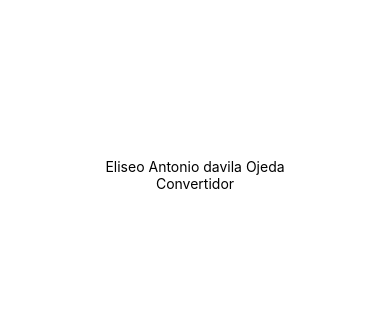
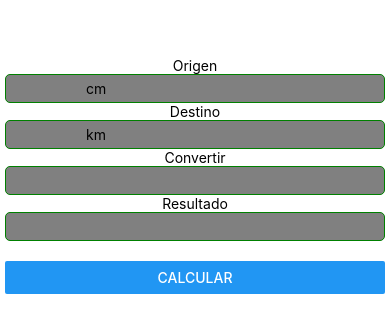
Before and after one commit to Davila99/convertidorConReact, a React Native app: screen / in a window 390 px wide. Shown: the part 247-580 px from the top of the page. Built offline with nearby package versions, Linux system fonts and the light colour scheme.

Commit message:
Editando el componente Convertidor de la aplicacion Convertidor

```diff
--- a/App.tsx
+++ b/App.tsx
@@ -7,7 +7,7 @@ import { Convertidor } from './src/components/Convertidor';
 export default function App() {
   return (
     <View style={styles.container}>
-      <Text>Eliseo Antonio davila Ojeda</Text>
+
       <Convertidor/>
       <StatusBar style="auto" />
     </View>
--- a/src/components/Convertidor.tsx
+++ b/src/components/Convertidor.tsx
@@ -1,11 +1,92 @@
-import React from 'react'
+import React,{useState} from 'react'
 
-import { View, Text } from 'react-native'
+
+import { View, Text, TextInput, StyleSheet, Button, Alert } from 'react-native'
 
 export const Convertidor = () => {
+    const [origin, setOrigin] = useState('cm')
+
+    const handleChangeOrigin = (texto:string) =>{
+        setOrigin(texto)
+    }
+
+    const [destino,setDestino] =useState('km')
+
+    const handleChangeDestino =(texto:string) =>{
+        setDestino(texto)
+    }
+
+    const [convertir,setConvertir] =useState('')
+
+    const handleChangeConvertir=(texto:string) =>{
+        setConvertir(texto)
+    }
+
+    const [resultado,setResultado] =useState('')
+
+    const handleChangeResultado=(texto:string)=>{
+
+    }
+
     return (
         <View>
-            <Text>Convertidor</Text>
+            <Text style={styles.texto}> Origen </Text>
+            <TextInput
+            style={styles.input}
+            defaultValue={origin}
+            maxLength={2}
+            onChangeText={(text)=> handleChangeOrigin(text)}
+
+             />
+            <Text style={styles.texto}> Destino </Text>
+            <TextInput
+            style={styles.input}
+            defaultValue={destino}
+            maxLength={2}
+            onChangeText={(text)=> handleChangeDestino(text)}
+
+            />
+            <Text style={styles.texto}> Convertir </Text>
+
+            <TextInput
+             style={styles.input}
+             defaultValue={convertir}
+             maxLength={10}
+             onChangeText={(text)=> handleChangeConvertir(text)}
+             />
+
+            <Text style={styles.texto}> Resultado </Text>
+            <TextInput
+             style={styles.input}
+             defaultValue={resultado}
+             maxLength={10}
+             onChangeText={(text)=>handleChangeResultado(text)}
+              />
+            <View style={styles.button}>
+                <Button title="Calcular"
+                    onPress={() => alert('Registrado')}
+                />
+
+            </View>
+
         </View>
     )
 }
+
+const styles = StyleSheet.create({
+    input: {
+        borderWidth: 1,
+        borderRadius: 5,
+        paddingHorizontal: 80,
+        paddingVertical: 5,
+        borderColor: 'green',
+        backgroundColor: 'gray'
+
+    },
+    texto: {
+        textAlign: 'center'
+    },
+    button: {
+        marginTop: 20
+    }
+})
```
